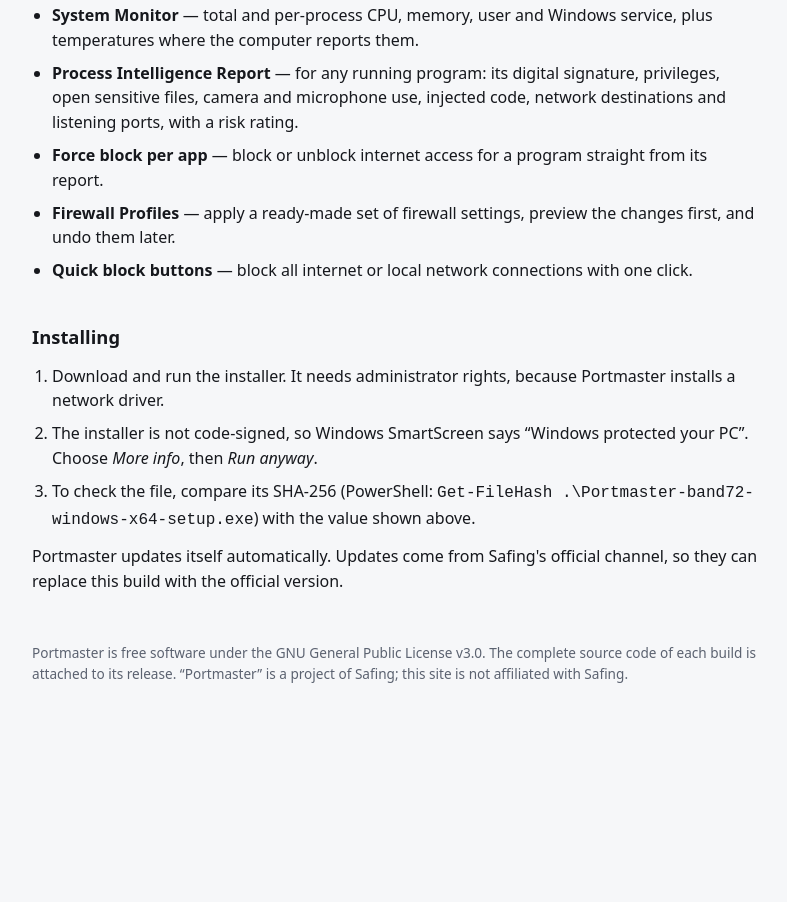
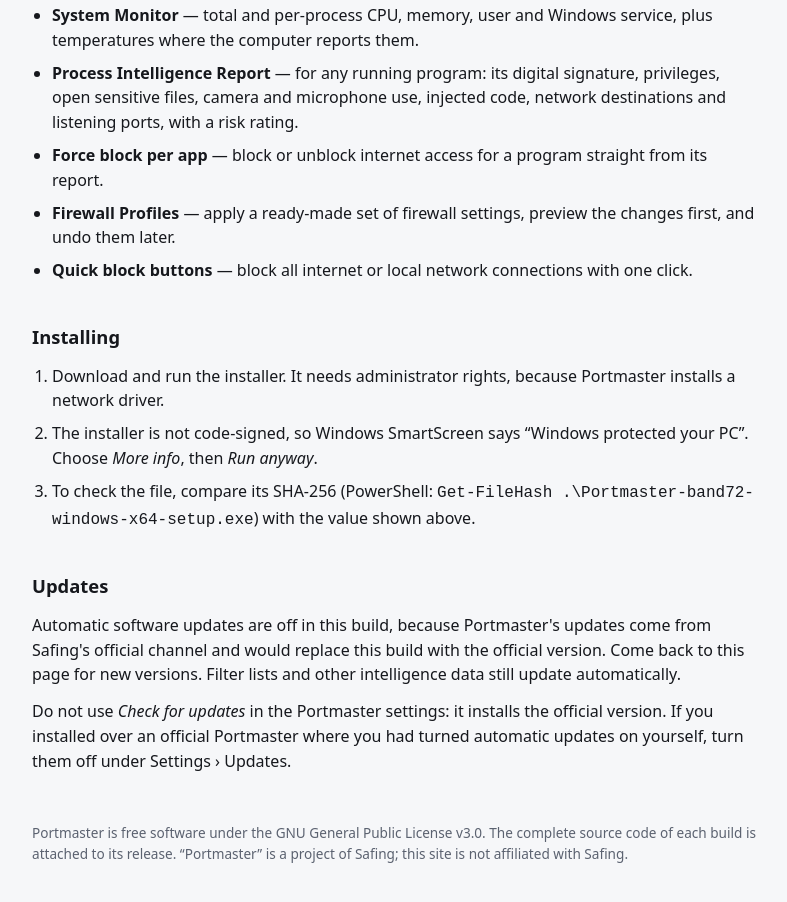
Before and after one commit to band72/portmaster-releases, a plain HTML site: page index.html in a window 1280 px wide. Shown: the part 615-1517 px from the top of the page, without its empty margins (244-1031 px from the left). Before the commit the page ends 1363 px from the top, so only its background shows below. Drawn offline with Linux system fonts and the light colour scheme; no server answers.

Commit message:
Explain that automatic software updates are off
Co-Authored-By: Claude Opus 5.5 <noreply@anthropic.com>

```diff
--- a/index.html
+++ b/index.html
@@ -134,7 +134,9 @@
     <li>The installer is not code-signed, so Windows SmartScreen says “Windows protected your PC”. Choose <em>More info</em>, then <em>Run anyway</em>.</li>
     <li>To check the file, compare its SHA-256 (PowerShell: <code>Get-FileHash .\Portmaster-band72-windows-x64-setup.exe</code>) with the value shown above.</li>
   </ol>
-  <p style="margin-top:12px">Portmaster updates itself automatically. Updates come from Safing's official channel, so they can replace this build with the official version.</p>
+  <h2>Updates</h2>
+  <p>Automatic software updates are off in this build, because Portmaster's updates come from Safing's official channel and would replace this build with the official version. Come back to this page for new versions. Filter lists and other intelligence data still update automatically.</p>
+  <p>Do not use <em>Check for updates</em> in the Portmaster settings: it installs the official version. If you installed over an official Portmaster where you had turned automatic updates on yourself, turn them off under Settings › Updates.</p>
 
   <footer>
     Portmaster is free software under the GNU General Public License v3.0. The complete source code of each build is attached to its release.
```
Also changed, not shown: 1 other file.
